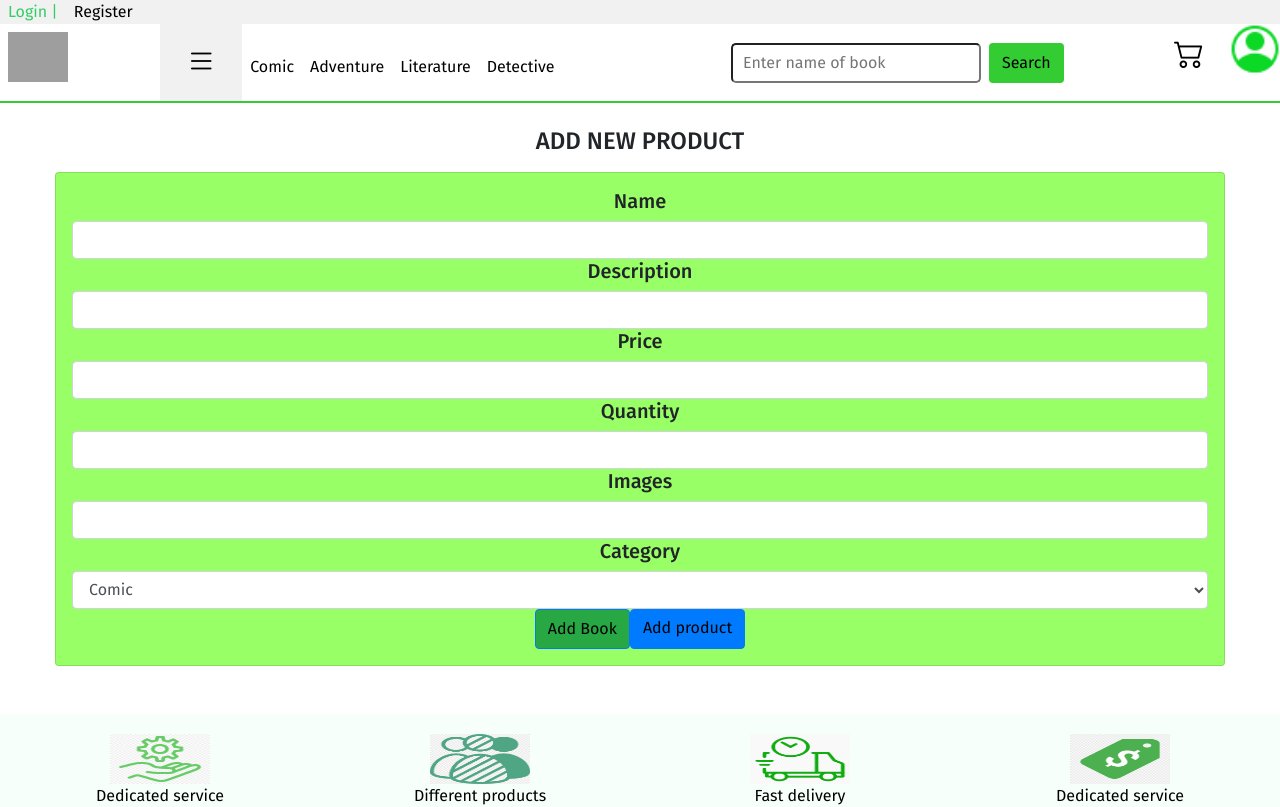
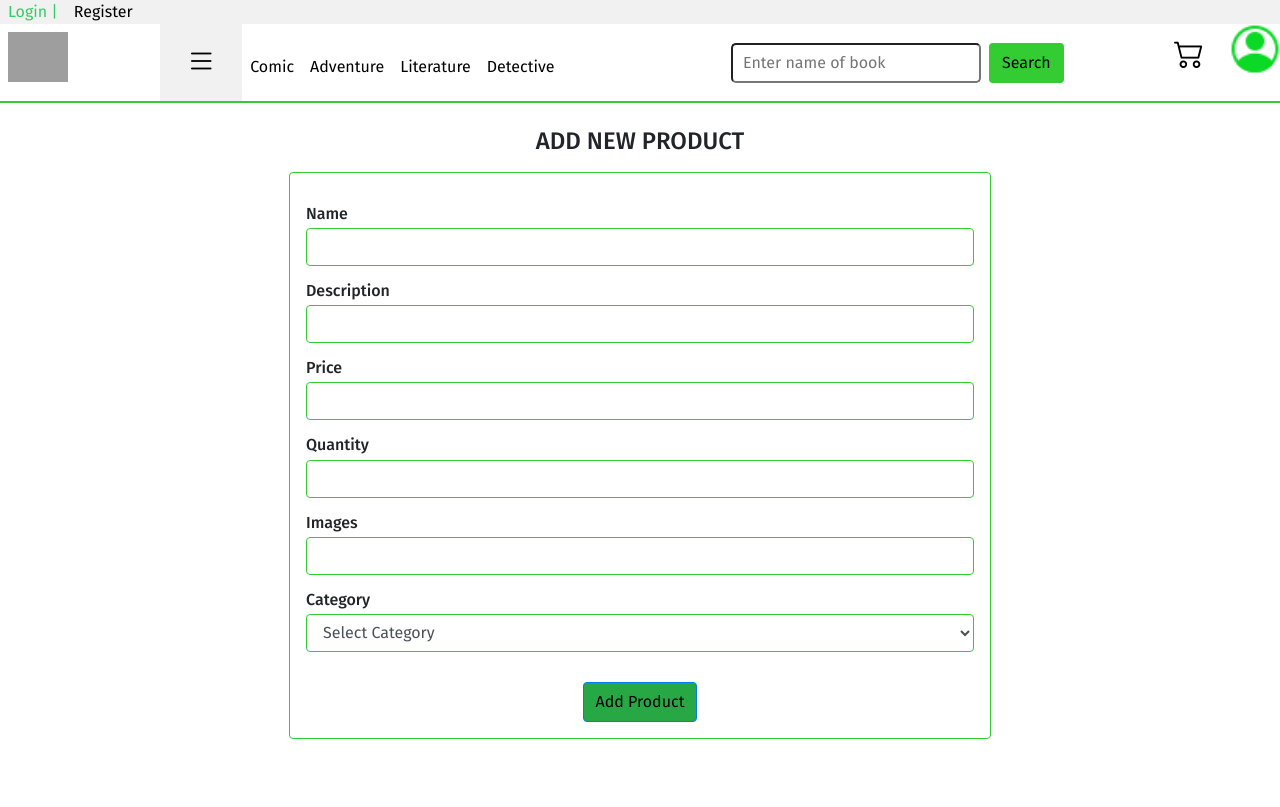
Before and after one commit to hoangvythptlhp0710/bookstore-fe-test, a React (Create React App) app: page /admin/add in a window 1280 px wide. Shown: the top 807 px of the page. Built offline with nearby package versions, Linux system fonts and the light colour scheme; grey boxes are pictures that could not be loaded.

Commit message:
UpdateandDelete

```diff
--- a/src/App.js
+++ b/src/App.js
@@ -11,6 +11,7 @@ import Admin from './components/admin/Admin';
 import ProductDetails from './components/products/ProductDetails';
 import "./App.css"
 import ShoppingCart from './components/cart/ShoppingCart';
+import ProductUpdate from './components/admin/ProductUpdate';
 
 
 
@@ -29,9 +30,8 @@ function App() {
                     <Route path="/admin" element={<Admin/>}/>
                     {/* <Route path="/admin/product" element={<ProductList/>}/> */}
                     <Route path="/admin/add" element={<ProductAdd/>}/>
+                    <Route path="/admin/product/:id" element={<ProductUpdate/>}/>
                 </Routes>
-                <Footer/>
-
             </div>
             <Footer/>
         </Router>
--- a/src/components/admin/Admin.css
+++ b/src/components/admin/Admin.css
@@ -1,3 +1,20 @@
 .add {
-    background-color: #99ff66;
+    background-color: white ;
+    border-color: #33cc33;
+    width: 60%;
 }
+
+.h6.guide{
+    margin-top: 15px;
+    margin-bottom: 5px;
+    margin-left: 0px;
+    margin-right: auto;
+}
+
+.btnSubmit{
+    margin-top: 30px;
+}
+
+.enter{
+    border-color: #33cc33;
+}
--- a/src/components/admin/ProductAdd.jsx
+++ b/src/components/admin/ProductAdd.jsx
@@ -1,9 +1,6 @@
 import axios from "axios";
 import React from "react";
-import { Link } from "react-router-dom";
 import "./Admin.css";
-
-
 
 
 export default class ProductAdd extends React.Component {
@@ -77,7 +74,10 @@ export default class ProductAdd extends React.Component {
         axios.post(this.url + 'admin/product', product, { headers })
             .then((res) => {
                 console.log(res.data);
-                this.props.reloadProductList();
+                if (res.status === 200) {
+                    window.location = "/admin";
+                }
+                // this.props.reloadProductList();
             })
             .catch(error => {
                 console.error(error);
@@ -87,30 +87,31 @@ export default class ProductAdd extends React.Component {
     render() {
         return (
             <div className="container text-center mt-3 mb-5">
-                <h3 className=" text-primary- p-2">
+                <h3 className=" text-primary- p-2 ">
                     ADD NEW PRODUCT
                 </h3>
                 <form className="form add card p-3 " onSubmit={this.handleSubmit}>
-                    <label className="form-label h5 text-succes">Name</label>
-                    <input type="text" className="form-control" id="name" value={this.state.name}  required onChange={this.handleChange} />
+                    <label className=" h6 guide">Name</label>
+                    <input type="text" className="form-control enter" id="name" value={this.state.name}  required onChange={this.handleChange} />
 
-                    <label className="form-label h5 text-succes">Description</label>
-                    <input type="text" className="form-control" id="description" value={this.state.description}  required onChange={this.handleChange} />
+                    <label className=" h6 guide">Description</label>
+                    <input type="text" className="form-control enter" id="description" value={this.state.description}  required onChange={this.handleChange} />
 
-                    <label className="form-label h5 text-succes">Price</label>
-                    <input type="number" className="form-control" id="price" value={this.state.price}  required onChange={this.handleChange} />
+                    <label className="h6 guide">Price</label>
+                    <input type="number" className="form-control enter" id="price" value={this.state.price}  required onChange={this.handleChange} />
 
 
-                    <label className="form-label h5 text-succes">Quantity</label>
-                    <input type="number" className="form-control" id="inStock" value={this.state.inStock}  required onChange={this.handleChange} />
+                    <label className="h6 guide">Quantity</label>
+                    <input type="number" className="form-control enter" id="inStock" value={this.state.inStock}  required onChange={this.handleChange} />
 
 
-                    <label className="form-label h5 text-succes">Images</label>
-                    <input type="text" className="form-control" id="images" value={this.state.images}  required onChange={this.handleAddImage}  />
+                    <label className="h6 guide">Images</label>
+                    <input type="text" className="form-control enter" id="images" value={this.state.images}  required onChange={this.handleAddImage}  />
 
 
-                    <label className="form-label h5 text-succes">Category</label>
-                    <select  className="form-control" id="category" onChange={ this.handleCategoryChange }>
+                    <label className=" h6 guide ">Category</label>
+                    <select  className="form-control enter" id="category" onChange={ this.handleCategoryChange } >
+                            <option >Select Category</option>
                             <option value="Comic">Comic</option>
                             <option value="Detective">Detective</option>
                             <option value="Literature">Literature</option>
@@ -120,11 +121,9 @@ export default class ProductAdd extends React.Component {
                             <option value="Horror">Horro</option>
                     </select>
 
-                    <div className="text-center">
-                        <button type="submit" className="btn btn-primary  bg-success">
-                        Add Book
-                        </button>
-                        <Link to={"/admin" } className="btn btn-primary " type="submit" >Add product</Link>
+                    <div className="btnSubmit">
+                        <button type="submit" className="btn btn-primary  bg-success">Add Product</button>
+
                     </div>
                 </form>
             </div>
--- a/src/components/admin/ProductList.jsx
+++ b/src/components/admin/ProductList.jsx
@@ -41,8 +41,17 @@ export default class ProductList extends React.Component {
 
 
 
+
+
     deleteRow = (id) => {
-        axios.delete(`${this.url}delete/${id}`)
+        const accessToken = localStorage.getItem('accessToken');
+
+
+        const headers = {
+            'Authorization': `Bearer ${accessToken}`,
+            'Content-Type': 'application/json'
+          };
+        axios.delete(`${this.url}admin/product/${id}`, {headers})
             .then(res => {
                 console.log(res);
                 console.log(res.data);
@@ -96,11 +105,12 @@ export default class ProductList extends React.Component {
 
                                         <td>
                                             {/* <Link to={"/update/" + product.id  } className="btn btn-primary">Update</Link> */}
-                                            <i className="bi bi-pen"></i>
+
+                                            <a href={`/admin/product/` + `${product.id}`}><i className="bi bi-pen"></i></a>
                                         </td>
                                         <td>
-                                        {/* <button className="btn btn-danger" onClick={() => { this.deleteRow(student.id) }}>DELETE</button> */}
-                                        <i className="bi bi-trash"></i>
+                                        {/* <button className="btn btn-danger" onClick={() => { this.deleteRow(product.id) }}>DELETE</button> */}
+                                        <i className="bi bi-trash" onClick={() => { this.deleteRow(product.id) }}></i>
                                         </td>
                                     </tr>
                                 )
--- a/src/components/admin/ProductUpdate.jsx
+++ b/src/components/admin/ProductUpdate.jsx
@@ -0,0 +1,114 @@
+import axios from "axios";
+import React, { useEffect, useState } from "react";
+import { useNavigate, useParams } from "react-router-dom";
+
+
+//form update
+export default function ProductUpdate(props) {
+    const {id} = useParams();
+    // let history = useNavigate()
+
+    const [product, setProduct] = useState({
+
+        name: "",
+        description: "",
+        price:"",
+        inStock: "",
+        images: "",
+        category: ""
+
+    })
+
+    useEffect(() => {
+        fetchProductList();
+        console.log("listProduct");
+    },[])
+
+    const {name, description, price, inStock, images, category} = product;
+
+    const handleChange = (event) => {
+        setProduct({...product,[event.target.id] : event.target.value})
+        console.log(product);
+    }
+
+    const accessToken = localStorage.getItem('accessToken');
+
+
+        const headers = {
+            'Authorization': `Bearer ${accessToken}`,
+            'Content-Type': 'application/json'
+          };
+
+
+    let url = "http://localhost:8080/";
+
+    const submitForm = async (e) => {
+        e.preventDefault();
+        console.log(product);
+        await axios.put(`${url}admin/product/${id}`, product, { headers })
+            .then((result) => {
+                console.log(result);
+                // history("/");
+                window.location = "/admin";
+
+            })
+    }
+
+    let fetchProductList = async () => {
+        await axios.get(url + 'product/' + id).then((res) => {
+            const products = res.data;
+            console.log(products);
+            setProduct( products );
+            console.log(product);
+        })
+    };
+
+
+
+    return (
+        <div className="container text-center mt-3 mb-5">
+        <h3 className=" text-primary- p-2 ">
+            ADD NEW PRODUCT
+        </h3>
+        <form className="form add card p-3 " onSubmit={(e) => {submitForm(e)}}>
+            <label className=" h6 guide">Name</label>
+            <input type="text" className="form-control enter" id="name" value={name}  required onChange={(e)=>handleChange(e)} />
+
+            <label className=" h6 guide">Description</label>
+            <input type="text" className="form-control enter" id="description" value={description}  required onChange={(e)=>handleChange(e)} />
+
+            <label className="h6 guide">Price</label>
+            <input type="number" className="form-control enter" id="price" value={price}  required onChange={(e)=>handleChange(e)} />
+
+
+            <label className="h6 guide">Quantity</label>
+            <input type="number" className="form-control enter" id="inStock" value={inStock}  required onChange={(e)=>handleChange(e)} />
+
+
+            <label className="h6 guide">Images</label>
+            <input type="text" className="form-control enter" id="images" value={images}  required onChange={(e)=>handleChange(e)} />
+
+
+            <label className=" h6 guide ">Category</label>
+            <select  className="form-control enter" id="category" value={category} required onChange={(e)=>handleChange(e)} >
+                    <option >Select Category</option>
+                    <option value="Comic">Comic</option>
+                    <option value="Detective">Detective</option>
+                    <option value="Literature">Literature</option>
+                    <option value="Adventure">Aventure</option>
+                    <option value="Classics">Classics</option>
+                    <option value="Fiction">Fiction</option>
+                    <option value="Horror">Horro</option>
+            </select>
+
+            <div className="btnSubmit">
+                <button type="submit" className="btn btn-primary  bg-success">Update Product</button>
+
+            </div>
+        </form>
+    </div>
+
+
+
+    )
+}
--- a/src/components/header/Header.jsx
+++ b/src/components/header/Header.jsx
@@ -59,6 +59,7 @@ class HeaderWithNavigate extends Component {
                     <a href='/#'><Link to={this.baseLink + "/cart/" + localStorage.getItem("userId")}><i class="bi bi-cart2"></i></Link></a>
                     <li className='account'><img src='/images/account.png' alt='account' className='account'></img>
                         <ul className='sub-account'>
+                            <div><a href='/admin'>Product management</a></div>
                             <div><a href='/updateCustomer'>Update</a></div>
                             <div><a href='/deleteCustomer'>Delete</a></div>
                         </ul>
```
